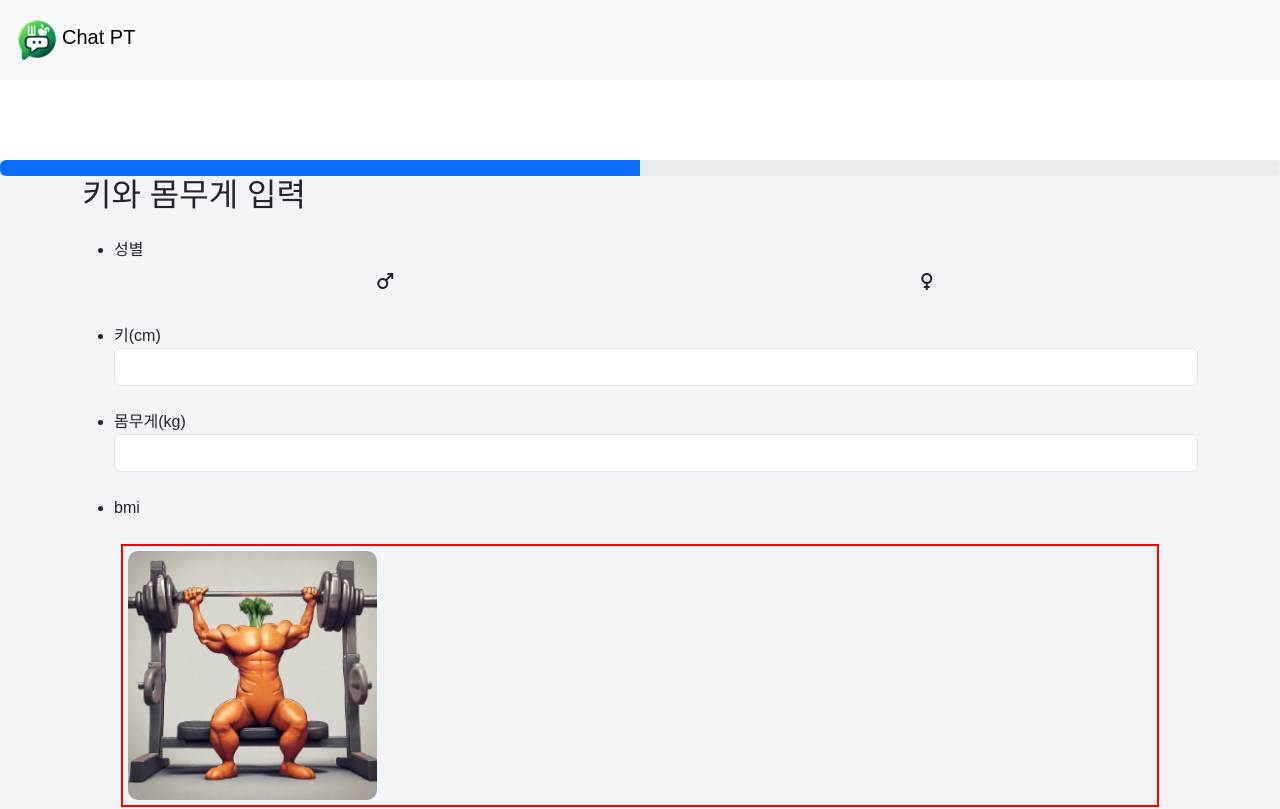
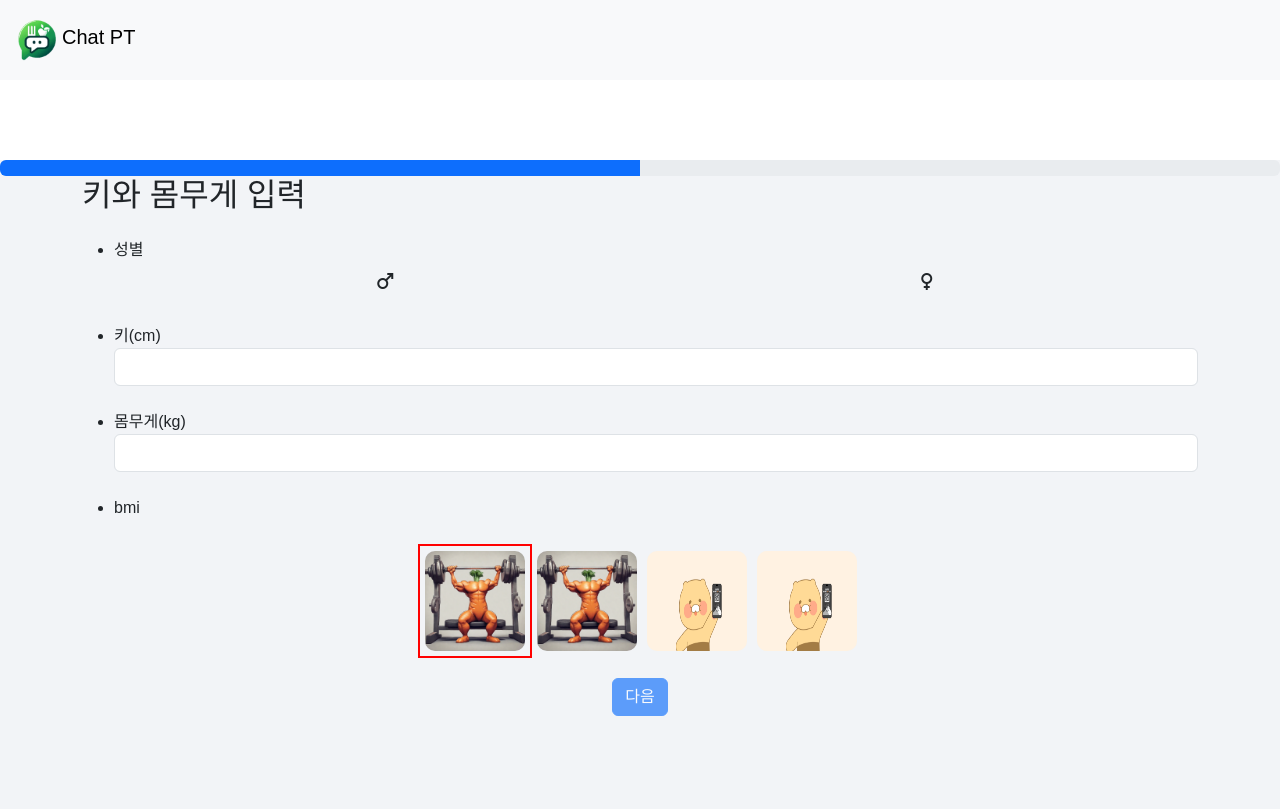
Before and after one commit to bom-b/chat_PT_vue, a Vue app: page /sign_up3 in a window 1280 px wide. Shown: the top 809 px of the page. Built offline with nearby package versions, Linux system fonts and the light colour scheme; a web font is replaced by a local one; what vxe-table would draw is missing.

Commit message:
bmi에 해당하는 이미지 선택

```diff
--- a/src/views/common/sign_up3.vue
+++ b/src/views/common/sign_up3.vue
@@ -51,19 +51,21 @@
 .active-image {
   border: 2px solid red;
   /* 예시: 빨간 테두리 추가 */
+
 }
 
 .image-container {
   display: flex;
   flex-wrap: wrap;
-  justify-content: space-evenly;
-  /* 이미지 간의 여백을 조절할 수 있습니다. */
+  justify-content: center; /* 이미지를 가운데에 정렬합니다. */
   align-items: center;
   margin-top: 20px;
 }
 
 .image {
-  width: calc(25% - 10px);
+  /* width: calc(25% - 10px); */
+  width: 100px;
+  height: 100px;
   margin: 5px;
   border-radius: 10px;
   cursor: pointer;
```
